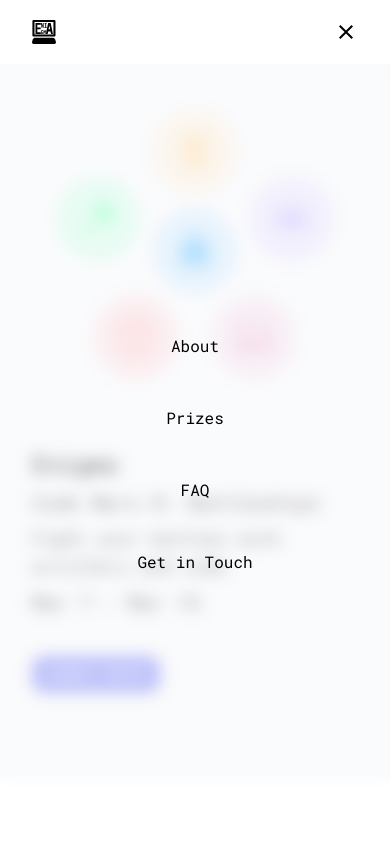
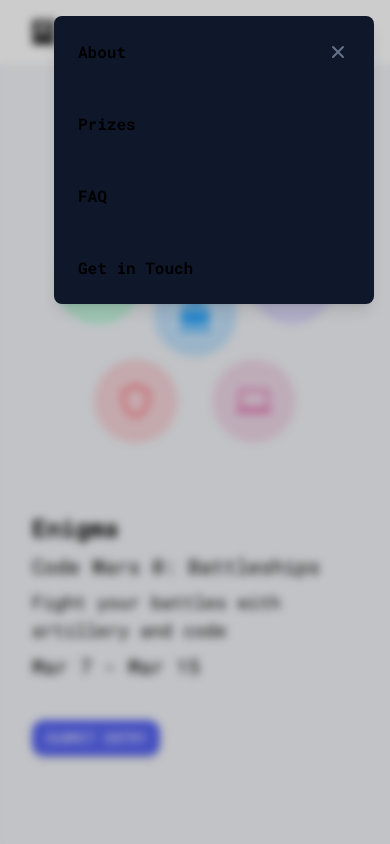
Before and after one commit to MU-Enigma/battleship, a Vue app: page / in a window 390 px wide. Both pictures are taken after a click on the element 346 px from the left and 32 px from the top of the page. Shown: the top 844 px of the page. Built offline with nearby package versions, Linux system fonts and the light colour scheme.

Commit message:
Upgrade mobile view navbar
- Add twitter to footer

Signed-off-by: Androbuddy <anirudhchimpidi8@gmail.com>

```diff
--- a/src/components/Header.vue
+++ b/src/components/Header.vue
@@ -1,5 +1,5 @@
 <template>
-	<header class="flex justify-between items-center px-8 py-5 z-40 dark:bg-slate-800/60 dark:text-white" :class="{'sticky -top-0 backdrop-filter backdrop-blur nav-scroll-bg': !overflow, 'fixed w-screen': overflow}">
+	<header class="flex justify-between items-center px-8 py-5 z-40 sticky -top-0 dark:bg-slate-800/60 dark:text-white" :class="{'backdrop-filter backdrop-blur': !overflow, 'fixed w-screen': overflow}">
 		<a href="/">
 			<img src="../assets/enigma.svg" class="lg:w-auto w-6 select-none dark:hidden" />
 			<img src="../assets/enigma-dark.svg" class="lg:w-auto w-6 select-none hidden dark:block" />
@@ -10,7 +10,7 @@
 			<span class="hover:underline transition ease-in-out duration-300 cursor-pointer" v-scroll-to="`#rules`"><li>FAQ</li></span>
 			<span class="hover:underline transition ease-in-out duration-300 cursor-pointer" v-scroll-to="`#touch`"><li>Get in Touch</li></span>
 		</ul>
-		<div class="block lg:hidden" @click="overflow = !overflow">
+		<div class="block lg:hidden" @click="overflow = true">
 			<!-- Light mode -->
 			<svg width="24" height="24" viewBox="0 0 24 24" fill="none" xmlns="http://www.w3.org/2000/svg" class="dark:hidden" v-if="overflow">
 				<path d="M19 6.41L17.59 5L12 10.59L6.41 5L5 6.41L10.59 12L5 17.59L6.41 19L12 13.41L17.59 19L19 17.59L13.41 12L19 6.41Z" fill="black"/>
@@ -28,9 +28,15 @@
 			</svg>
 		</div>
 	</header>
-	<div class="flex justify-center items-center fixed over-flow backdrop-filter backdrop-blur w-screen text-center z-50" v-if="overflow">
-		<div>
-			<ul class="flex flex-col gap-12 dark:text-white">
+	<div class="fixed z-50 inset-0 lg:hidden" v-if="overflow">
+		<div class="fixed inset-0 bg-black/20 backdrop-blur-sm" @click="overflow = false"></div>
+		<div class="fixed top-4 right-4 w-full max-w-xs bg-slate-900 rounded-lg shadow-lg p-6 text-base font-semibold">
+			<button @click="overflow = false" class="absolute top-5 right-5 w-8 h-8 flex items-center justify-center text-slate-500 hover:text-slate-600">
+				<svg viewBox="0 0 10 10" class="w-2.5 h-2.5 overflow-visible" aria-hidden="true">
+					<path d="M0 0L10 10M10 0L0 10" fill="none" stroke="currentColor" stroke-width="2" stroke-linecap="round"></path>
+				</svg>
+			</button>
+			<ul class="flex flex-col gap-12 text-black dark:text-white">
 				<span class="hover:underline transition ease-in-out duration-300 cursor-pointer" v-scroll-to="`#about`"><li>About</li></span>
 				<span class="hover:underline transition ease-in-out duration-300 cursor-pointer" v-scroll-to="`#prizes`"><li>Prizes</li></span>
 				<span class="hover:underline transition ease-in-out duration-300 cursor-pointer" v-scroll-to="`#rules`"><li>FAQ</li></span>
@@ -52,7 +58,6 @@ export default {
 
 <style>
 header {
-	background: white;
 	font-family: 'Montserrat', sans-serif;
 }
 
@@ -62,10 +67,6 @@ header {
 	height: calc(100vh - 64px);
 }
 
-.nav-scroll-bg {
-	background: rgba(256, 256, 256, 0.6);
-}
-
 @media (prefers-color-scheme: dark) {
 	.over-flow {
 		background: rgb(30, 41, 59);
--- a/src/components/Social.vue
+++ b/src/components/Social.vue
@@ -20,5 +20,9 @@
 			<img src="./assets/instagram.svg" class="dark:hidden">
 			<img src="./assets/instagram-dark.svg" class="hidden dark:block">
 		</a>
+		<a href="https://twitter.com/muenigmatwt/">
+			<img src="./assets/twitter.svg" class="dark:hidden">
+			<img src="./assets/twitter-dark.svg" class="hidden dark:block">
+		</a>
 	</div>
 </template>
```
Also changed, not shown: src/components/assets/twitter-dark.svg (added), src/components/assets/twitter.svg (added).
